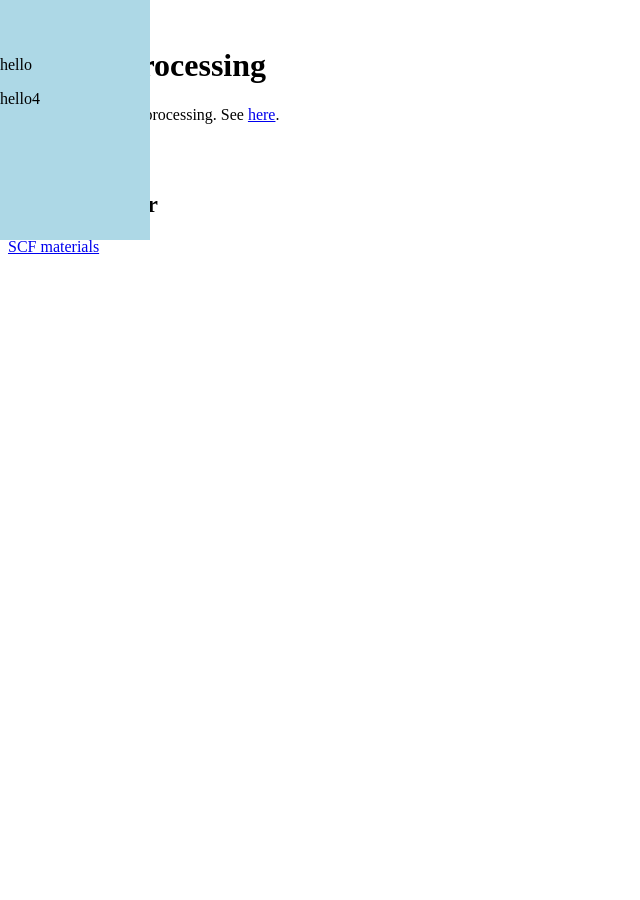
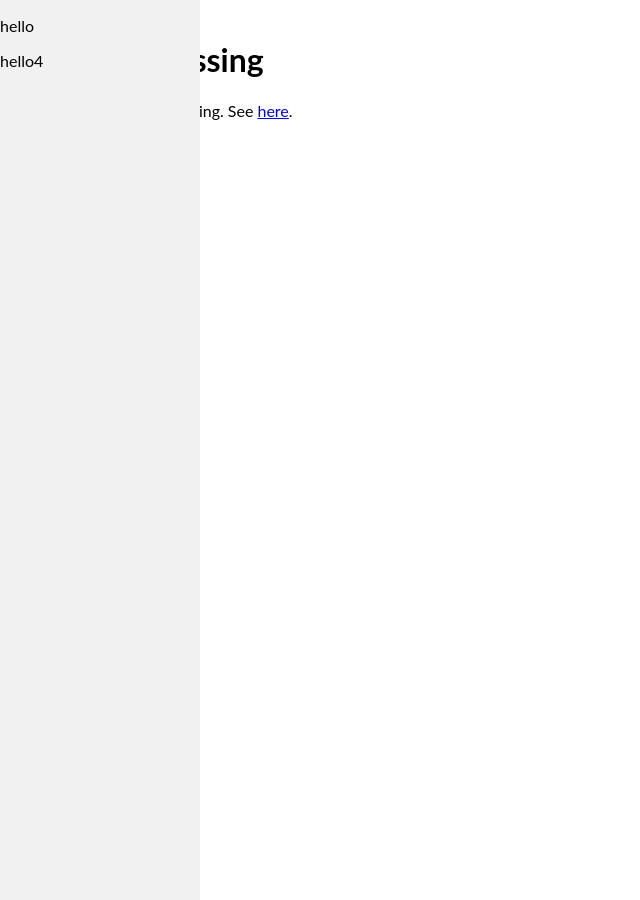
Before and after one commit to paciorek/tutorial-test, a Jekyll site: the page built from index.md, in a window 1280 px wide. Shown: the whole page, without its empty margins (0-640 px from the left). Built offline with Jekyll 4.4.1, drawn with Linux system fonts in a browser that asks for light colours.

Commit message:
try to fix sidebar

```diff
--- a/_layouts/default.html
+++ b/_layouts/default.html
@@ -4,6 +4,22 @@
     <meta charset="utf-8">
     <title>{{ page.title }}</title>
     <link rel="stylesheet" href="stylesheets/main.css">
+    <style>
+body {
+  margin: 0;
+  font-family: "Lato", sans-serif;
+}
+
+.sidebar {
+  margin: 0;
+  padding: 0;
+  width: 200px;
+  background-color: #f1f1f1;
+  position: fixed;
+  height: 100%;
+  overflow: auto;
+}
+</style>
   </head>
   <body>
     <nav>
```
